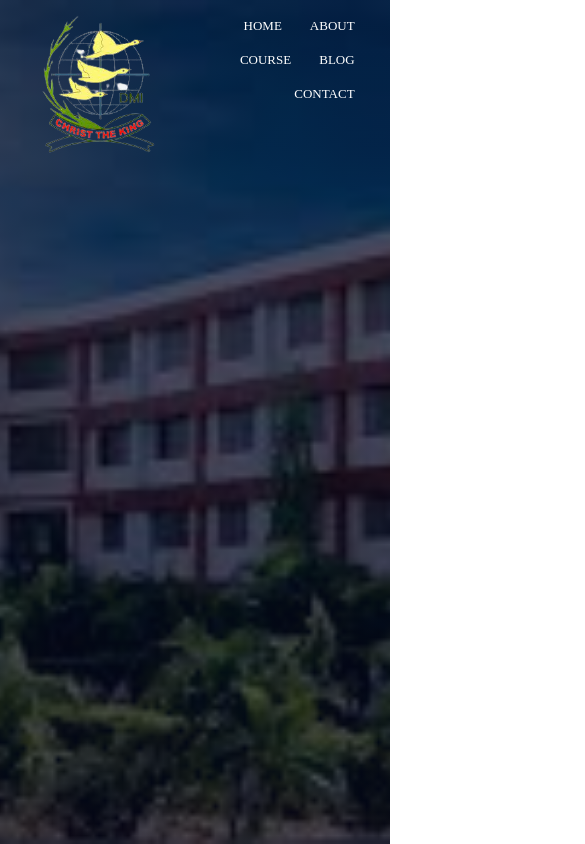
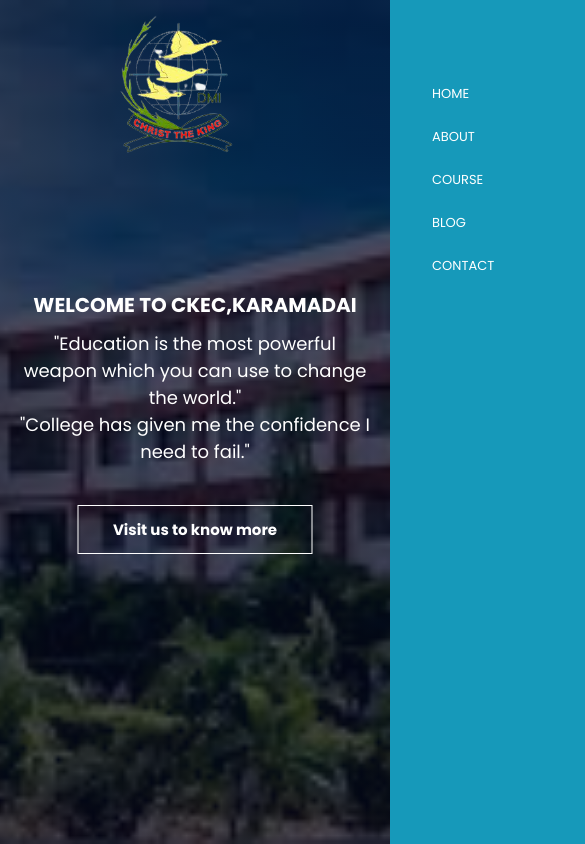
Before and after one commit to amal-benny/CKEC-WEBSITE, a plain HTML site: page index.html in a window 390 px wide. Shown: the whole page, 585 px wide, since content can reach past the window. Drawn offline with Linux system fonts and the light colour scheme.

Commit message:
To make the website respomsive a menu bar and cllose bar was added and the operations of those to were added with the help of some javascript

```diff
--- a/index.html
+++ b/index.html
@@ -5,13 +5,20 @@
     <meta http-equiv="X-UA-Compatible" content="IE=edge">
     <meta name="viewport" content="width=device-width, initial-scale=1.0">
     <title>CKEC</title>
+    <link rel="icon" href="images/logo1.png" type="image/gif" sizes="16x16">
     <link rel="stylesheet" href="style.css">
+    <link rel="preconnect" href="https://fonts.googleapis.com">
+<link rel="preconnect" href="https://fonts.gstatic.com" crossorigin>
+<link href="https://fonts.googleapis.com/css2?family=Poppins:ital,wght@0,100;0,200;0,300;0,400;0,500;0,600;0,700;0,800;0,900;1,100;1,200;1,300;1,400;1,500;1,600;1,700;1,800;1,900&display=swap" rel="stylesheet">
+<link rel="stylesheet" href="https://cdn.jsdelivr.net/npm/@fortawesome/fontawesome-free@6.2.1/css/fontawesome.min.css">
+
 </head>
 <body>
     <section class="header">
         <nav>
             <a href="index.html"><img src="images/download-removebg-preview.png" alt="some error"></a>
-            <div class="nav-links">
+            <div class="nav-links" id="nav">
+                <i class="fa fa-times" onclick="hide()"></i>
                 <ul>
                     <li><a href="">HOME</a></li>
                     <li><a href="">ABOUT</a></li>
@@ -19,11 +26,31 @@
                     <li><a href="">BLOG</a></li>
                     <li><a href="">CONTACT</a></li>
                 </ul>
-
             </div>
+            <i class="fa fa-bars" onclick="show()"></i>
         </nav>
+<div class="text-box">
+    <h1>WELCOME TO CKEC,KARAMADAI</h1>
+    <p>"Education is the most powerful weapon which you can use to change the world."<br>
+        "College has given me the confidence I need to fail."
+    </p>
+    <a href="" class="btn"><b>Visit us to know more</b></a>
+</div>
 
     </section>
 
+<!-- COURSE -->
+
+<!-- JAVASCRIPT FOR MENU AND CLOSE -->
+<script>
+    var navLinks=document.getElementById("nav");
+    function show(){
+        navLinks.style.right="0";
+    }
+    function hide(){
+        navLinks.style.right="-200px";
+    }
+</script>
+
 </body>
 </html>
--- a/style.css
+++ b/style.css
@@ -1,6 +1,7 @@
 *{
     margin: 0;
     padding: 0;
+    font-family: 'Poppins', sans-serif;
 }
 .header{
     min-height: 100vh;
@@ -34,3 +35,86 @@ nav img{
     text-decoration: none;
     font-size: 13px;
 }
+.nav-links ul li::after{
+    content: "";
+    width: 0%;
+    height: 2px;
+    background: #f44336;
+    display: block;
+    margin: auto;
+    transition: 0.5s;
+}
+.nav-links ul li:hover::after{
+    width: 100%;
+}
+.text-box{
+    width: 90%;
+    color: #fff;
+    position: absolute;
+    top:50%;
+    left: 50%;
+    transform: translate(-50%,-50%);
+    text-align: center;
+}
+.text-box h1
+{
+    font-size: 62px;
+}
+.text-box p{
+    margin: 10px 0 40px;
+    font-size: 18px;
+    color: #fff;
+}
+.btn{
+    display: inline-block;
+    text-decoration: none;
+    color: #fff;
+    border: 1px solid #fff;
+    padding: 12px 34px;
+    font-size: 15px;
+    background-color: transparent;
+    position: relative;
+    cursor: pointer;
+}
+.btn:hover{
+    border: 2px solid #e8e7e7;
+    background:#145de3 ;
+    transition: 1s;
+    border-radius: 25px;
+
+}
+nav .fa{
+    display: none;
+}
+@media(max-width: 700px){
+    .text-box h1
+        {
+            font-size: 20px;
+        }
+    .nav-links ul li
+        {
+            display: block;
+        }
+    .nav-links{
+        position: absolute;
+        background: #1699ba;
+        height: 100vh;
+        width: 200px;
+        top: 0;
+        right: -200px;
+        text-align: left;
+        z-index: 2;
+        transition: 1s;
+    }
+    nav .fa{
+        display: block;
+        color: #fff;
+        margin: 10px;
+        font-size: 22px;
+        cursor: pointer;
+    }
+    .nav-links ul{
+        padding: 30px;
+    }
+
+}
```
Also changed, not shown: images/logo1.png (added).
